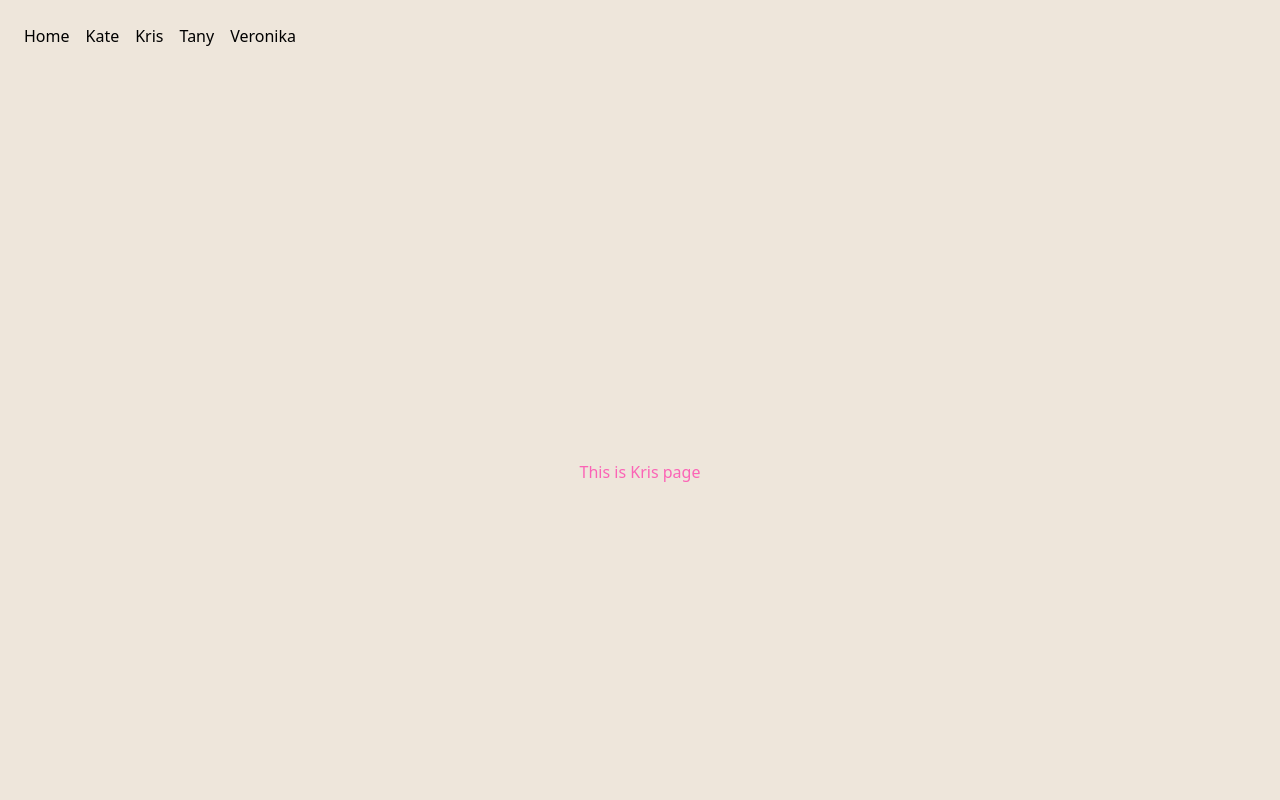
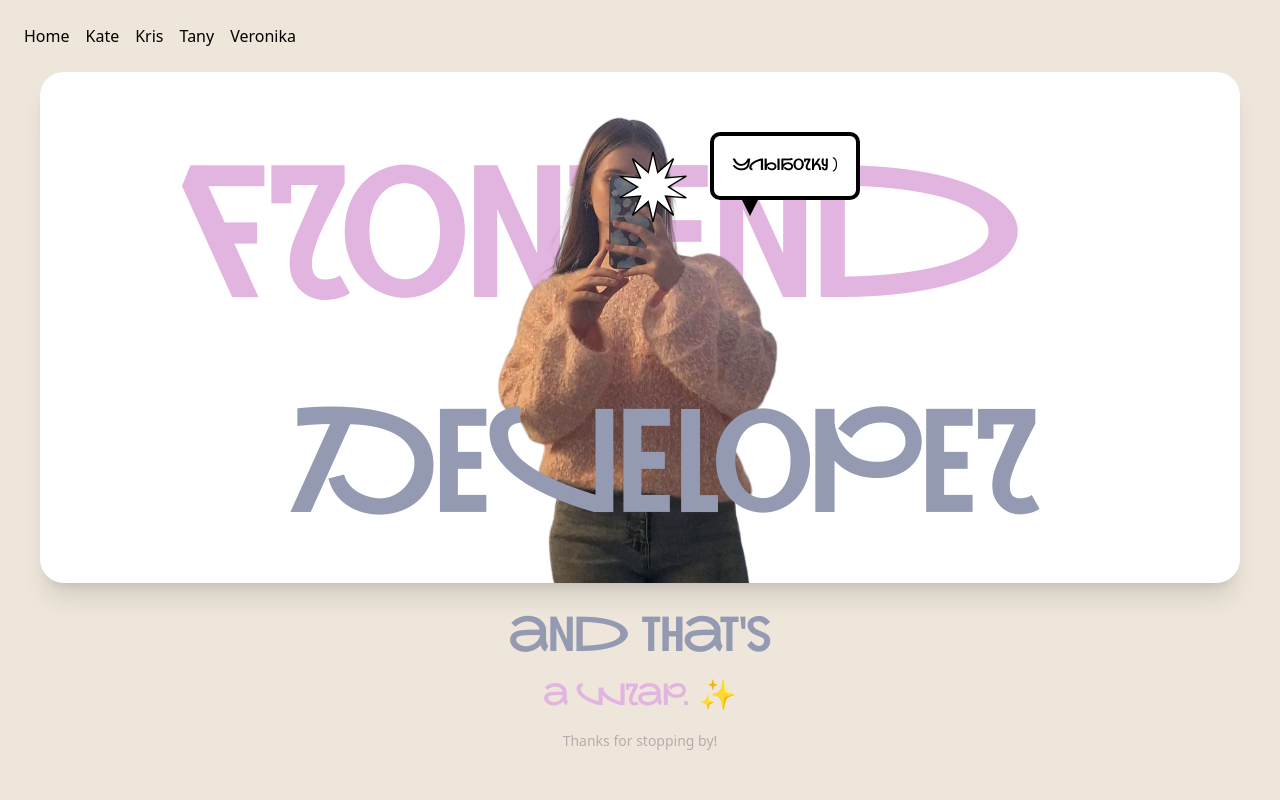
Before and after one commit to Kirikiri2/DevOpsProject, a Next.js app: page /portfolio/Kris in a window 1280 px wide. Shown: the top 800 px of the page. Built offline with nearby package versions, Linux system fonts and the light colour scheme.

Commit message:
Hero section for Kris page

```diff
--- /dev/null
+++ b/src/app/components/PopUp.jsx
@@ -0,0 +1,25 @@
+"use client"
+
+import { useEffect, useState } from "react"
+import "../styles/kris.css";
+
+export default function PopUp() {
+    const [visible, setVisible] = useState(false)
+
+    useEffect(() => {
+        const t = setTimeout(() => setVisible(true), 150)
+        return () => clearTimeout(t)
+    }, [])
+
+    return (
+        <div
+            className={`
+        transition-all duration-800 ease-out
+        hover:scale-105 hover:rotate-2 font-semibold nauryz bubble
+        ${visible ? "opacity-100 translate-y-0" : "opacity-0 translate-y-3"}
+      `}
+        >
+            Улыбочку )
+        </div>
+    )
+}
--- /dev/null
+++ b/src/app/components/Star.jsx
@@ -0,0 +1,53 @@
+"use client"
+
+import { useEffect, useState } from "react"
+import "../styles/kris.css";
+
+export default function Star() {
+    const [visible, setVisible] = useState(false)
+
+    useEffect(() => {
+        const t = setTimeout(() => setVisible(true), 150)
+        return () => clearTimeout(t)
+    }, [])
+
+    return (
+        <div
+            className={`
+        transition-all duration-1000 ease-out
+        hover:scale-105 hover:-rotate-10 font-semibold nauryz star
+        ${visible ? "opacity-100" : "opacity-0"}
+      `}
+        >
+            <svg width="70" height="70" viewBox="0 0 100 100">
+                <polygon
+                    points="
+      50,0
+      56.8,29.1
+      79.4,9.5
+      67.8,37.1
+      97.6,34.5
+      72,50
+      97.6,65.5
+      67.8,62.9
+      79.4,90.5
+      56.8,70.9
+      50,100
+      43.2,70.9
+      20.6,90.5
+      32.2,62.9
+      2.4,65.5
+      28,50
+      2.4,34.5
+      32.2,37.1
+      20.6,9.5
+      43.2,29.1
+    "
+                    fill="white"
+                    stroke="black"
+                    strokeWidth="2"
+                />
+            </svg>
+        </div>
+    )
+}
--- a/src/app/layout.js
+++ b/src/app/layout.js
@@ -4,7 +4,7 @@ import "./styles/nika.css";
 
 export default function RootLayout({ children }) {
   return (
-    <html lang="en">
+    <html lang="ru">
       <body>
         <header>
           <nav className="flex gap-x-4 items-center m-4 p-2">
--- a/src/app/portfolio/Kris/page.jsx
+++ b/src/app/portfolio/Kris/page.jsx
@@ -1,7 +1,25 @@
+import PopUp from "@/app/components/PopUp";
+import Star from "@/app/components/Star";
+import Image from "next/image";
+
 export default function KrisPage() {
     return (
-        <div className="flex min-h-screen items-center justify-center text-pink-400">
-            <p>This is Kris page</p>
+        <div className="container flex items-center justify-center nauryz mx-auto max-w-300">
+            <div className="relative bg-white rounded-3xl pt-8 shadow-xl z-0 w-full">
+                <div className="flex justify-center">
+                    <Image src='/kris/photo1.png' alt='photo1' width={300} height={200} className="z-0 brightness-120" priority />
+                </div>
+
+                <div className="absolute top-20 right-138">
+                    <Star />
+                </div>
+                <div className="absolute top-15 right-95">
+                    <PopUp />
+                </div>
+                <p className=" text-[184px] text-[#e2b4e0] absolute -z-10 top-10 left-35">Frontend</p>
+                <p className=" text-[144px]  text-[#949ab1] absolute z-10 bottom-0 right-50">Developer</p>
+            </div>
+
         </div>
     )
 }
--- /dev/null
+++ b/src/app/styles/kris.css
@@ -0,0 +1,23 @@
+.bubble {
+  position: relative;
+  background: white;
+  color: black;
+  padding: 20px;
+  border-radius: 10px;
+  width: 150px;
+  text-align: center;
+  border: 4px solid black;
+  padding: 18px
+}
+
+.bubble::after {
+  content: '';
+  position: absolute;
+  bottom: -20px;
+  left: 25%;
+  margin-left: -10px;
+  border-width: 20px 10px 0;
+  border-style: solid;
+  border-color: black transparent transparent;
+
+}
```
Also changed, not shown: public/kris/photo1.png (added).
